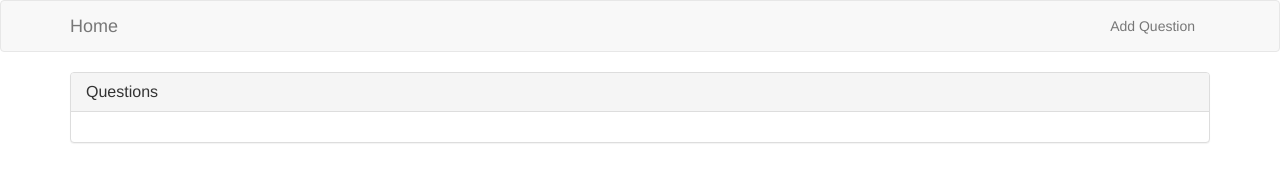
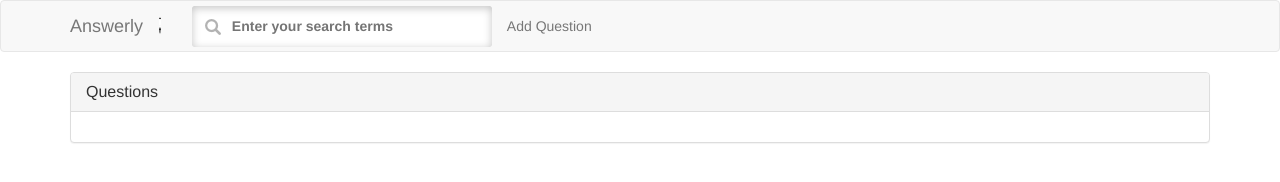
Before and after one commit to nuvention-web/Team-J, a website: page Answerly/client/index.html in a window 1280 px wide. Drawn offline with nearby package versions, Linux system fonts and the light colour scheme; no server answers.

Commit message:
Implemented search bar, icon, added icon images

```diff
--- a/Answerly/app.js
+++ b/Answerly/app.js
@@ -10,7 +10,7 @@ app.use(bodyParser.json());
 Question = require('./models/question');
 
 // Connect to Mongoose
-mongoose.connect('mongodb://aagam:hellsniper1210@ds151909.mlab.com:51909/question');
+mongoose.connect('mongodb://aagam:hellsniper1210@ds157479.mlab.com:57479/question_feed');
 var db = mongoose.connection;
 
 app.get('/api/questions', function(req, res){
--- a/Answerly/client/css/style.css
+++ b/Answerly/client/css/style.css
@@ -1 +1,25 @@
 img{width:100%;}
+
+.icon {
+	display: inline-block;
+}
+
+.navbar-header input{
+    background:#fff no-repeat 13px 13px;
+    background-image:url("../resources/images/search.png");
+    border: none;
+    width: 300px;
+    line-height: 19px;
+    padding: 11px 0;
+    margin-top: 5px;
+
+    border-radius: 2px;
+    box-shadow: 0 2px 8px #c4c4c4  inset;
+    text-align: left;
+    font-size: 14px;
+    font-family: inherit;
+    color: #738289 ;
+    font-weight: bold;
+    outline: none;
+    text-indent: 40px;
+}
--- a/Answerly/client/index.html
+++ b/Answerly/client/index.html
@@ -14,10 +14,19 @@
             <span class="icon-bar"></span>
             <span class="icon-bar"></span>
           </button>
-          <a class="navbar-brand" href="#/">Home</a>
+          <div class="icon">
+            <img class="navbar-brand" src="./resources/images/Answerly.png"></img>
+          </div>
+          <a class="navbar-brand" href="#/">Answerly</a>
         </div>
+
+
+        <div class="navbar-header">
+          <input type="text" ng-model="searchString" placeholder="Enter your search terms" />
+        </div>
+
         <div id="navbar" class="collapse navbar-collapse">
-          <ul class="nav navbar-nav navbar-right">
+          <ul class="nav navbar-nav">
             <li><a href="#/questions/add">Add Question</a></li>
           </ul>
         </div><!--/.nav-collapse -->
```
Also changed, not shown: Answerly/client/bower_components/bootstrap/dist/css/bootstrap.css, Answerly/client/resources/images/Answerly.png (added), Answerly/client/resources/images/search.png (added).
